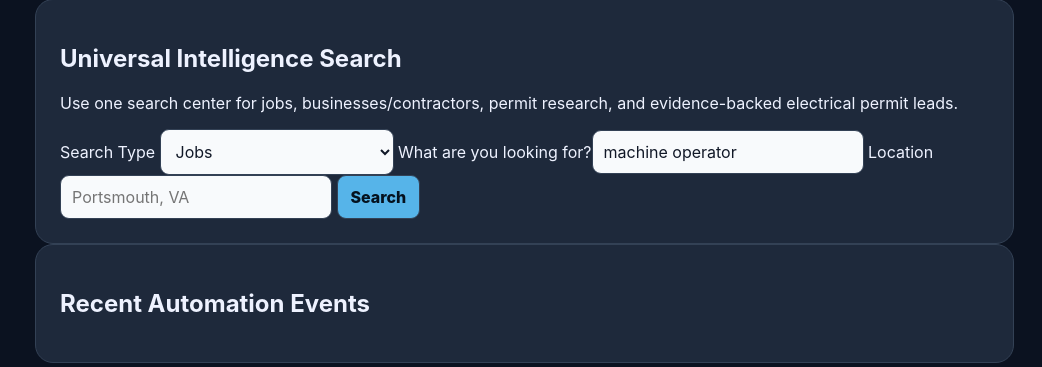
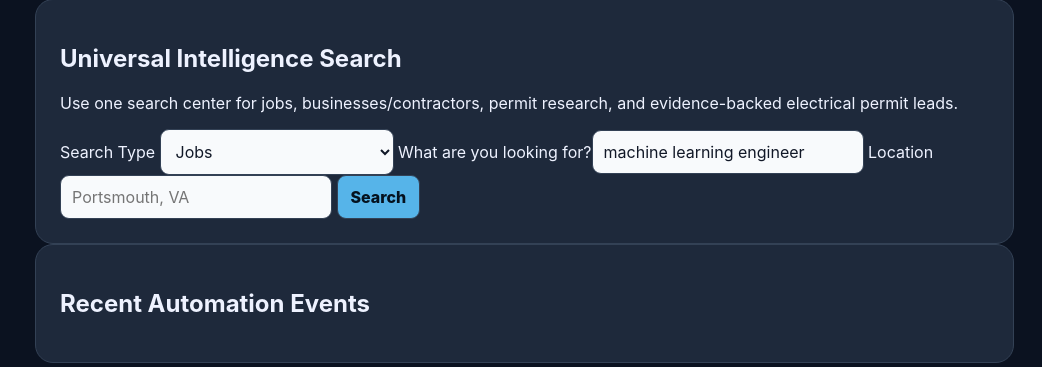
Before and after one commit to jolleyleads/ai-ops-command-center, a Flask app: page / in a window 1280 px wide. Shown: the part 905-1272 px from the top of the page, without its empty margins (238-1280 px from the left). Run offline with Flask 3, Linux system fonts and the light colour scheme; data that the repository does not hold is empty.

Commit message:
Restore AI engineering job search defaults

```diff
--- a/templates/index.html
+++ b/templates/index.html
@@ -80,7 +80,7 @@
       </select>
     </label>
 
-    <label>What are you looking for?<input id="searchQuery" value="machine operator" placeholder="machine operator"></label>
+    <label>What are you looking for?<input id="searchQuery" value="machine learning engineer" placeholder="machine learning engineer"></label>
     <label>Location<input id="searchLocation" placeholder="Portsmouth, VA"></label>
 
     <button onclick="universalSearch()">Search</button>
@@ -122,12 +122,12 @@ function updateSearchPlaceholder() {
   const location = document.getElementById("searchLocation");
 
   if (mode === "jobs") {
-    query.placeholder = "machine operator";
-    if (["electrical contractors","electrical permits","electrical permit activity","machine learning","automation engineer"].includes(query.value)) query.value = "machine operator";
+    query.placeholder = "machine learning engineer";
+    if (["electrical contractors","electrical permits","electrical permit activity"].includes(query.value)) query.value = "machine learning engineer";
     location.placeholder = "Portsmouth, VA";
   } else if (mode === "businesses") {
     query.placeholder = "electrical contractors";
-    if (!query.value || ["machine learning","machine operator","automation engineer","electrical permits","electrical permit activity"].includes(query.value)) query.value = "electrical contractors";
+    if (!query.value || ["machine learning engineer","artificial intelligence engineer","AI engineer","automation engineer","electrical permits","electrical permit activity"].includes(query.value)) query.value = "electrical contractors";
     location.placeholder = "Portsmouth, VA";
   } else if (mode === "permit_leads") {
     query.placeholder = "electrical permit activity";
@@ -135,7 +135,7 @@ function updateSearchPlaceholder() {
     location.placeholder = "Portsmouth, VA";
   } else {
     query.placeholder = "electrical permits";
-    if (!query.value || ["machine learning","machine operator","automation engineer","electrical contractors","electrical permit activity"].includes(query.value)) query.value = "electrical permits";
+    if (!query.value || ["machine learning engineer","artificial intelligence engineer","AI engineer","automation engineer","electrical contractors","electrical permit activity"].includes(query.value)) query.value = "electrical permits";
     location.placeholder = "Portsmouth, VA";
   }
 }
@@ -227,7 +227,7 @@ async function universalSearch() {
   const location = document.getElementById("searchLocation").value.trim();
   const status = document.getElementById("searchStatus");
   const container = document.getElementById("universalResults");
-  status.textContent = mode === "permit_leads" ? "Searching for current electrical permit activity..." : mode === "jobs" ? "Searching current local job listings..." : "Searching...";
+  status.textContent = mode === "permit_leads" ? "Searching for current electrical permit activity..." : mode === "jobs" ? "Searching current local AI/engineering job listings..." : "Searching...";
   container.replaceChildren();
 
   try {
```
